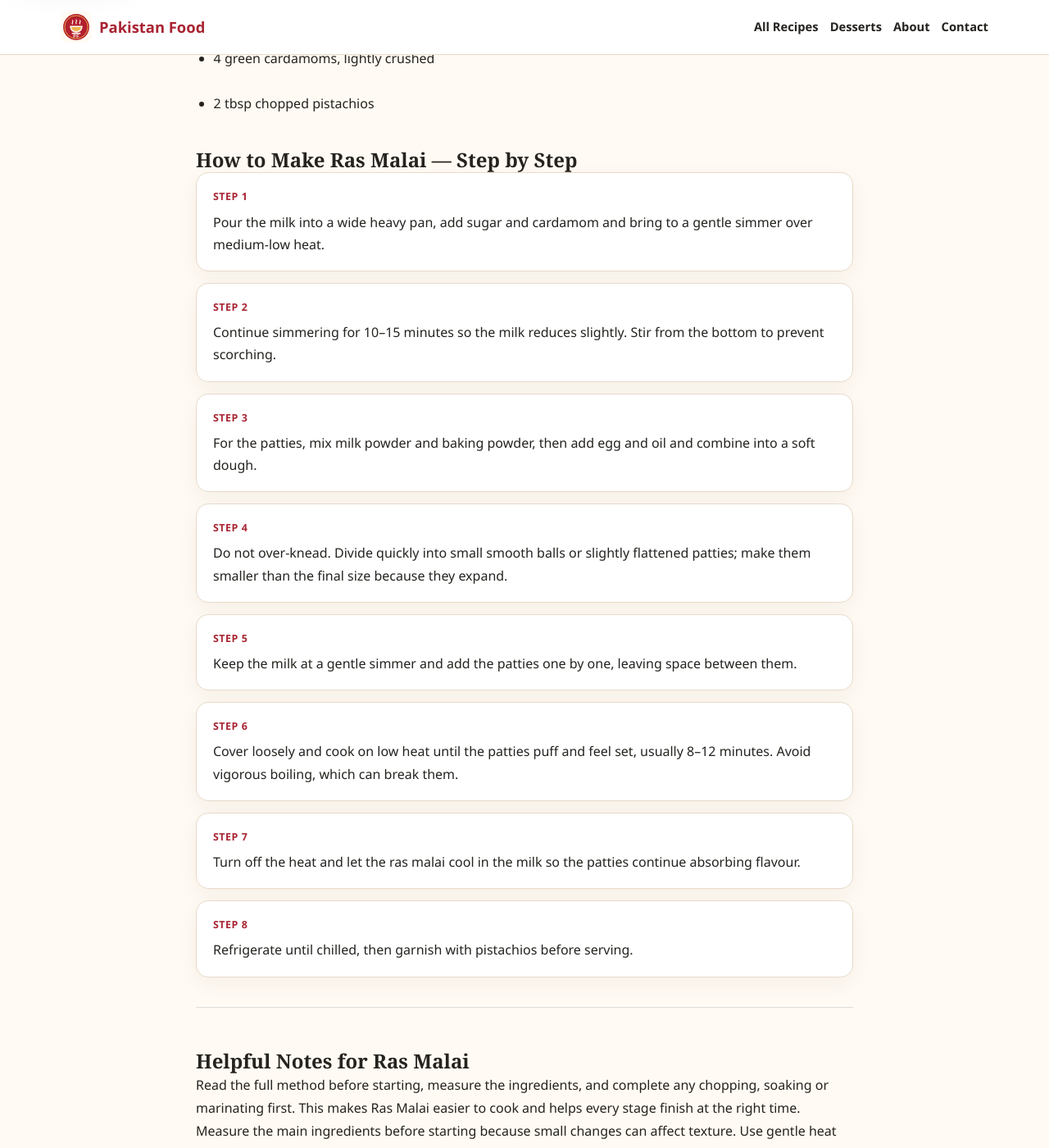
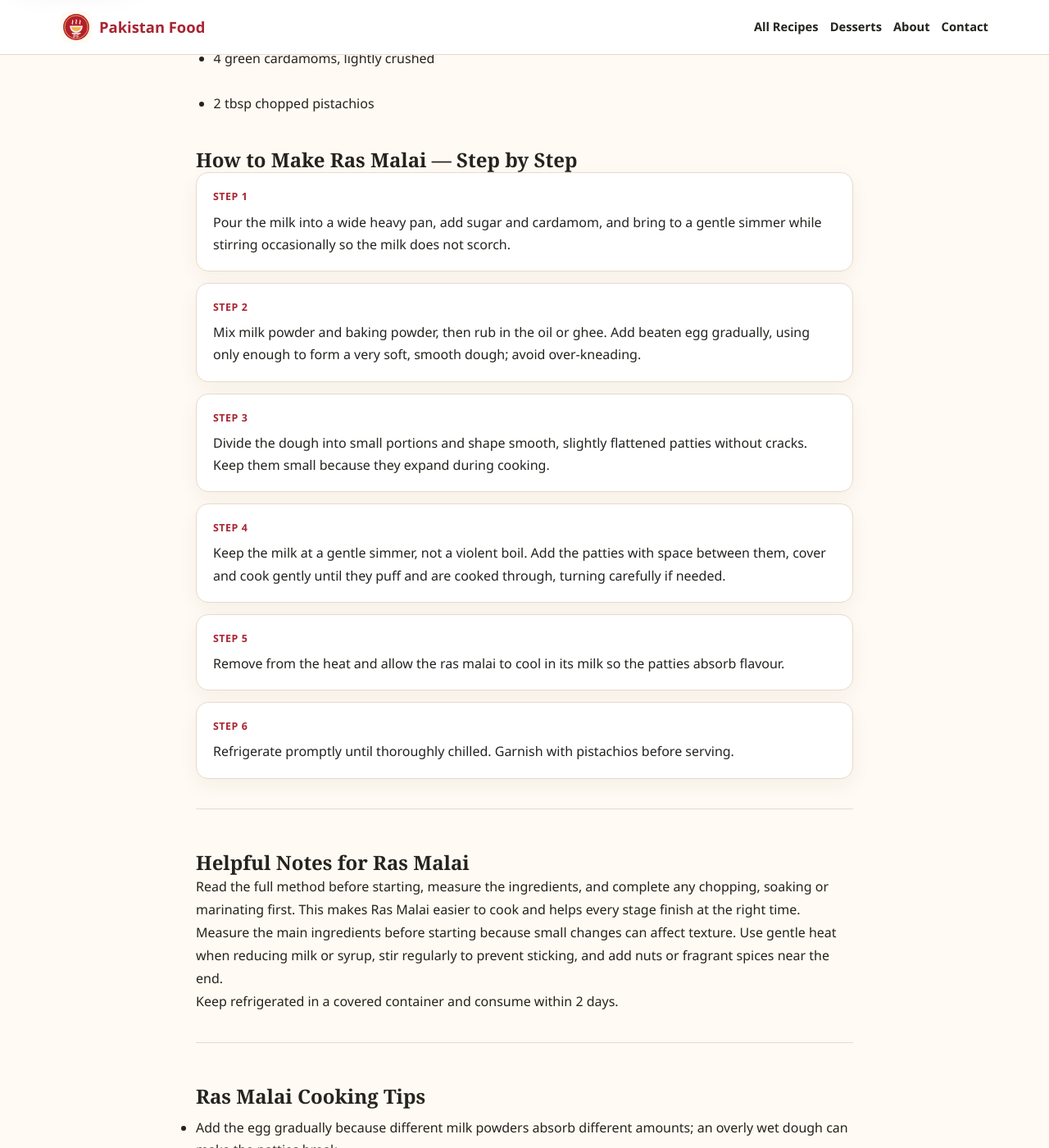
Before and after one commit to manazarali01-hub/pakistan-food, a Jekyll site: the page built from recipes/ras-malai.html, in a window 1280 px wide and 1400 px high, scrolled down 1485 px. Shown: the whole window at 82% size. Built offline with Jekyll 4.4.1, drawn with Linux system fonts in a browser that asks for light colours; some of the changed text lies outside the part shown.

Commit message:
Sync Ras Malai bilingual recipe with audited method

```diff
--- a/_data/bilingual/desserts.json
+++ b/_data/bilingual/desserts.json
@@ -138,45 +138,39 @@
     "description_ur": "نرم دودھ کے پیڑے جو میٹھی الائچی والی گاڑھی دودھ کی ساس میں پک کر پستے کے ساتھ ٹھنڈے پیش کیے جاتے ہیں۔",
     "ingredients_ur": [
       "1 کپ دودھ پاؤڈر",
-      "1 انڈا",
+      "1 بڑا انڈا، ہلکا پھینٹا ہوا، آہستہ آہستہ شامل کریں",
       "1 چائے کا چمچ بیکنگ پاؤڈر",
-      "1 کھانے کا چمچ تیل",
-      "1 لیٹر دودھ",
-      "½ کپ چینی",
-      "الائچی",
-      "پستہ"
+      "1 کھانے کا چمچ نیوٹرل آئل یا پگھلا گھی",
+      "1 لیٹر فل فیٹ دودھ",
+      "½ کپ چینی یا حسبِ ذائقہ",
+      "4 سبز الائچیاں، ہلکی کچلی ہوئی",
+      "2 کھانے کے چمچ کٹے پستے"
     ],
     "method_en": [
-      "Pour the milk into a wide heavy pan, add sugar and cardamom and bring to a gentle simmer over medium-low heat.",
-      "Continue simmering for 10–15 minutes so the milk reduces slightly. Stir from the bottom to prevent scorching.",
-      "For the patties, mix milk powder and baking powder, then add egg and oil and combine into a soft dough.",
-      "Do not over-knead. Divide quickly into small smooth balls or slightly flattened patties; make them smaller than the final size because they expand.",
-      "Keep the milk at a gentle simmer and add the patties one by one, leaving space between them.",
-      "Cover loosely and cook on low heat until the patties puff and feel set, usually 8–12 minutes. Avoid vigorous boiling, which can break them.",
-      "Turn off the heat and let the ras malai cool in the milk so the patties continue absorbing flavour.",
-      "Refrigerate until chilled, then garnish with pistachios before serving."
+      "Pour the milk into a wide heavy pan, add sugar and cardamom, and bring to a gentle simmer while stirring occasionally so the milk does not scorch.",
+      "Mix milk powder and baking powder, then rub in the oil or ghee. Add beaten egg gradually, using only enough to form a very soft, smooth dough; avoid over-kneading.",
+      "Divide the dough into small portions and shape smooth, slightly flattened patties without cracks. Keep them small because they expand during cooking.",
+      "Keep the milk at a gentle simmer, not a violent boil. Add the patties with space between them, cover and cook gently until they puff and are cooked through, turning carefully if needed.",
+      "Remove from the heat and allow the ras malai to cool in its milk so the patties absorb flavour.",
+      "Refrigerate promptly until thoroughly chilled. Garnish with pistachios before serving."
     ],
     "method_ur": [
-      "دودھ چوڑے بھاری پین میں ڈالیں، چینی اور الائچی شامل کر کے درمیانی سے ہلکی آنچ پر ہلکا اُبال لائیں۔",
-      "10 سے 15 منٹ ہلکی آنچ پر پکائیں تاکہ دودھ تھوڑا گاڑھا ہو۔ نیچے سے ہلاتے رہیں تاکہ نہ لگے۔",
-      "پیڑوں کے لیے دودھ پاؤڈر اور بیکنگ پاؤڈر ملائیں، پھر انڈا اور تیل شامل کر کے نرم آٹا بنائیں۔",
-      "زیادہ نہ گوندھیں۔ فوراً چھوٹے ہموار گولے یا ہلکے چپٹے پیڑے بنائیں؛ آخری سائز سے چھوٹے رکھیں کیونکہ یہ پھولیں گے۔",
-      "دودھ ہلکے اُبال پر رکھیں اور پیڑے ایک ایک کر کے ڈالیں، درمیان میں جگہ رکھیں۔",
-      "ڈھیلا ڈھانپ کر ہلکی آنچ پر 8 سے 12 منٹ یا پیڑے پھول کر سیٹ ہونے تک پکائیں۔ تیز اُبال سے پیڑے ٹوٹ سکتے ہیں۔",
-      "آنچ بند کر کے رس ملائی کو اسی دودھ میں ٹھنڈا ہونے دیں تاکہ پیڑے مزید ذائقہ جذب کریں۔",
-      "فریج میں اچھی طرح ٹھنڈا کریں، پھر پستہ ڈال کر سرو کریں۔"
+      "دودھ چوڑے بھاری پین میں ڈالیں، چینی اور الائچی شامل کر کے ہلکے اُبال تک لائیں اور وقفے وقفے سے ہلاتے رہیں تاکہ نیچے نہ لگے۔",
+      "دودھ پاؤڈر اور بیکنگ پاؤڈر ملائیں، پھر تیل یا گھی شامل کریں۔ پھینٹا ہوا انڈا تھوڑا تھوڑا ڈالیں اور صرف اتنا استعمال کریں کہ بہت نرم اور ہموار آٹا بن جائے؛ زیادہ نہ گوندھیں۔",
+      "آٹے کے چھوٹے حصے کر کے بغیر دراڑ کے ہموار، ہلکے چپٹے پیڑے بنائیں۔ انہیں چھوٹا رکھیں کیونکہ پکنے پر پھولیں گے۔",
+      "دودھ کو ہلکے اُبال پر رکھیں، تیز اُبال نہ دیں۔ پیڑوں کو فاصلے سے ڈالیں، ڈھانپ کر نرمی سے پکائیں یہاں تک کہ وہ پھول جائیں اور اندر تک پک جائیں؛ ضرورت ہو تو احتیاط سے پلٹیں۔",
+      "آنچ سے اتار کر رس ملائی کو اسی دودھ میں ٹھنڈا ہونے دیں تاکہ پیڑے ذائقہ جذب کریں۔",
+      "جلد فریج میں رکھ کر اچھی طرح ٹھنڈا کریں اور سرو کرنے سے پہلے پستہ ڈالیں۔"
     ],
     "tips_en": [
-      "Make patties quickly after the dough comes together.",
-      "Keep the milk at a gentle simmer, not a rolling boil.",
-      "Chill fully before serving for the best texture."
+      "Add the egg gradually because different milk powders absorb different amounts; an overly wet dough can make the patties break.",
+      "Once the patties are added, maintain a gentle simmer and handle them carefully."
     ],
     "tips_ur": [
-      "آٹا بننے کے بعد پیڑے جلدی بنا لیں۔",
-      "دودھ ہلکے اُبال پر رکھیں، تیز اُبال نہیں۔",
-      "بہترین ساخت کے لیے مکمل ٹھنڈا کر کے سرو کریں۔"
+      "انڈا آہستہ آہستہ شامل کریں کیونکہ مختلف دودھ پاؤڈر مختلف مقدار جذب کرتے ہیں؛ بہت گیلا آٹا پیڑے توڑ سکتا ہے۔",
+      "پیڑے ڈالنے کے بعد دودھ کو ہلکے اُبال پر رکھیں اور انہیں احتیاط سے سنبھالیں۔"
     ],
-    "storage_ur": "فریج میں ڈھکے ہوئے برتن میں 2 دن تک رکھیں۔",
+    "storage_ur": "ڈھکے ہوئے برتن میں فریج میں رکھیں اور 2 دن کے اندر استعمال کریں۔",
     "serving_ur": "اچھی طرح ٹھنڈی، پستہ یا بادام کے ساتھ پیش کریں۔"
   },
   "rice-kheer": {
```
